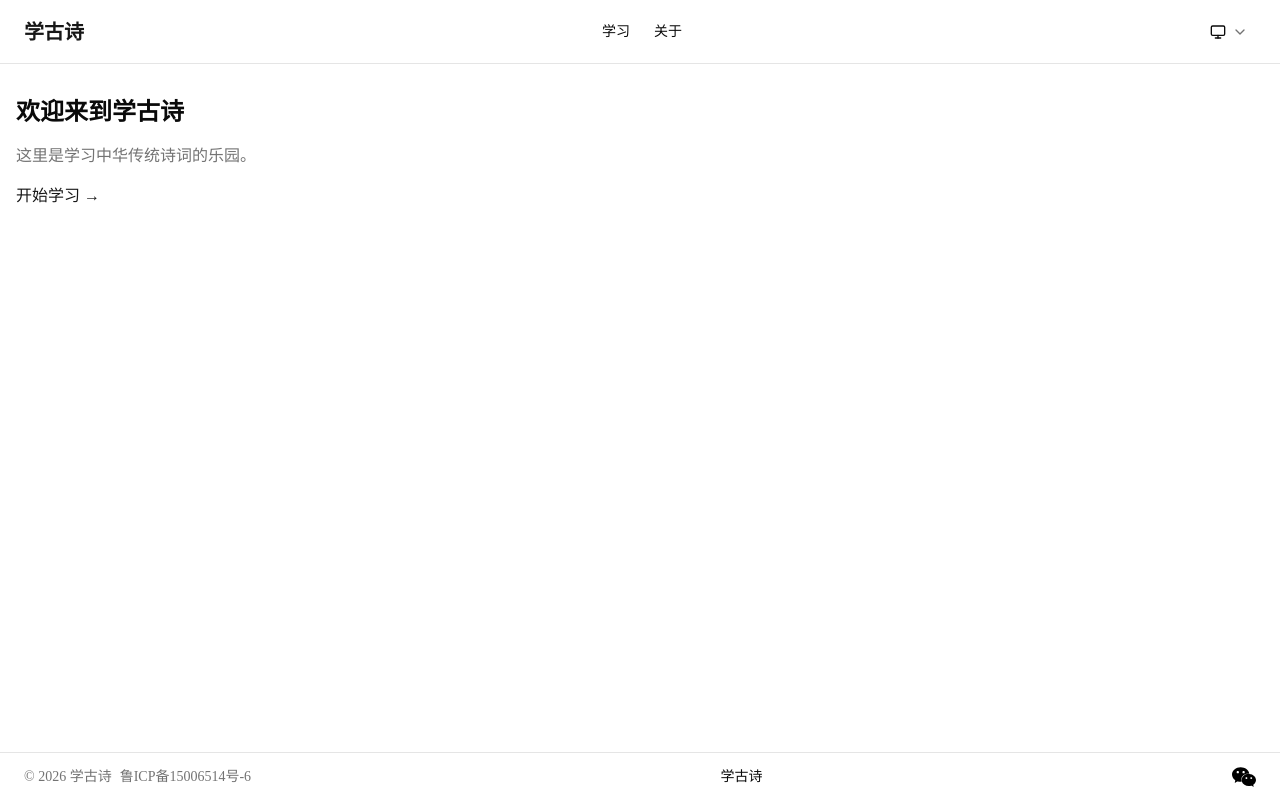
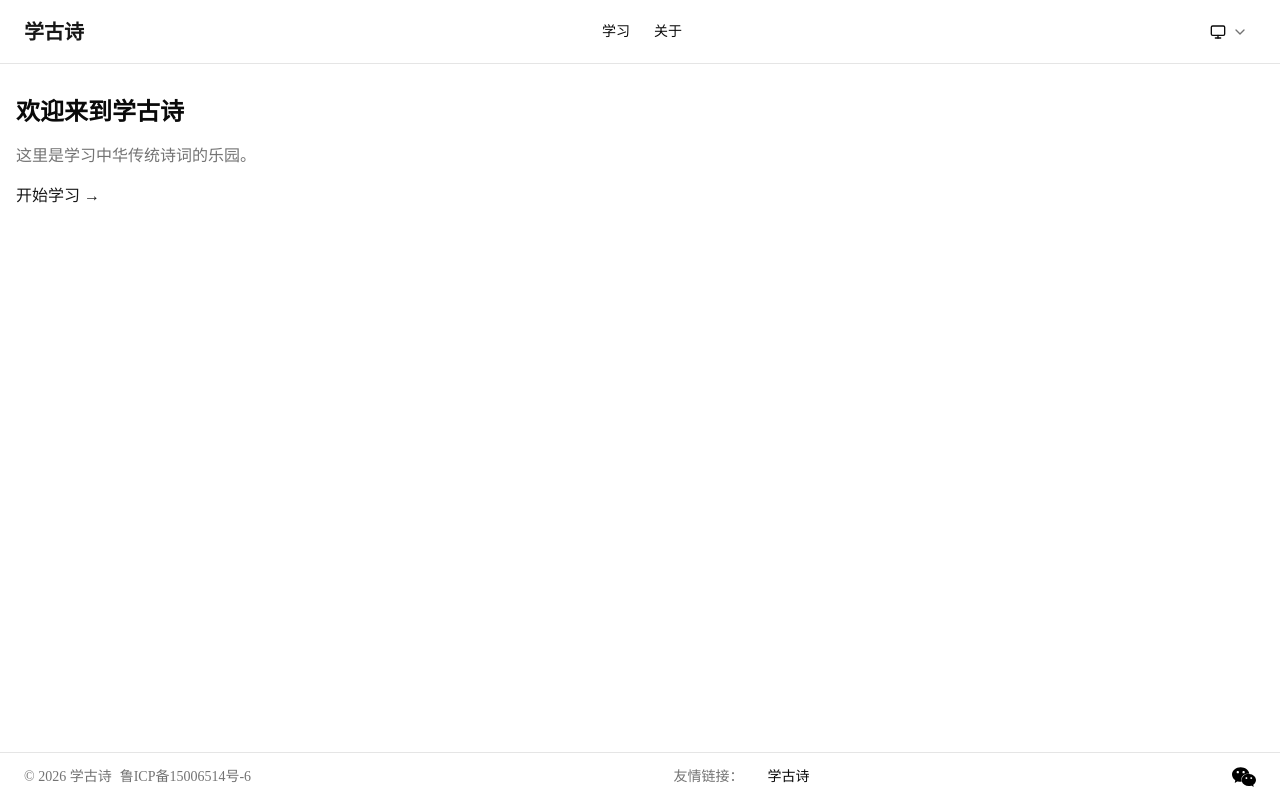
Before and after one commit to xuegushi/xuegushi_learn_web, a Next.js app: page / in a window 1280 px wide. Built offline with nearby package versions, Linux system fonts and the light colour scheme.

Commit message:
feat: add '友情链接' label before footer links

```diff
--- a/src/components/Footer.tsx
+++ b/src/components/Footer.tsx
@@ -10,7 +10,8 @@ export default function Footer() {
             鲁ICP备15006514号-6
           </a>
         </div>
-        <nav className="hidden md:flex gap-6">
+        <nav className="hidden md:flex items-center gap-6">
+          <span className="text-xs md:text-sm text-muted-foreground">友情链接：</span>
           {friendLinks.map((item) => (
             <a
               key={item.href}
```
